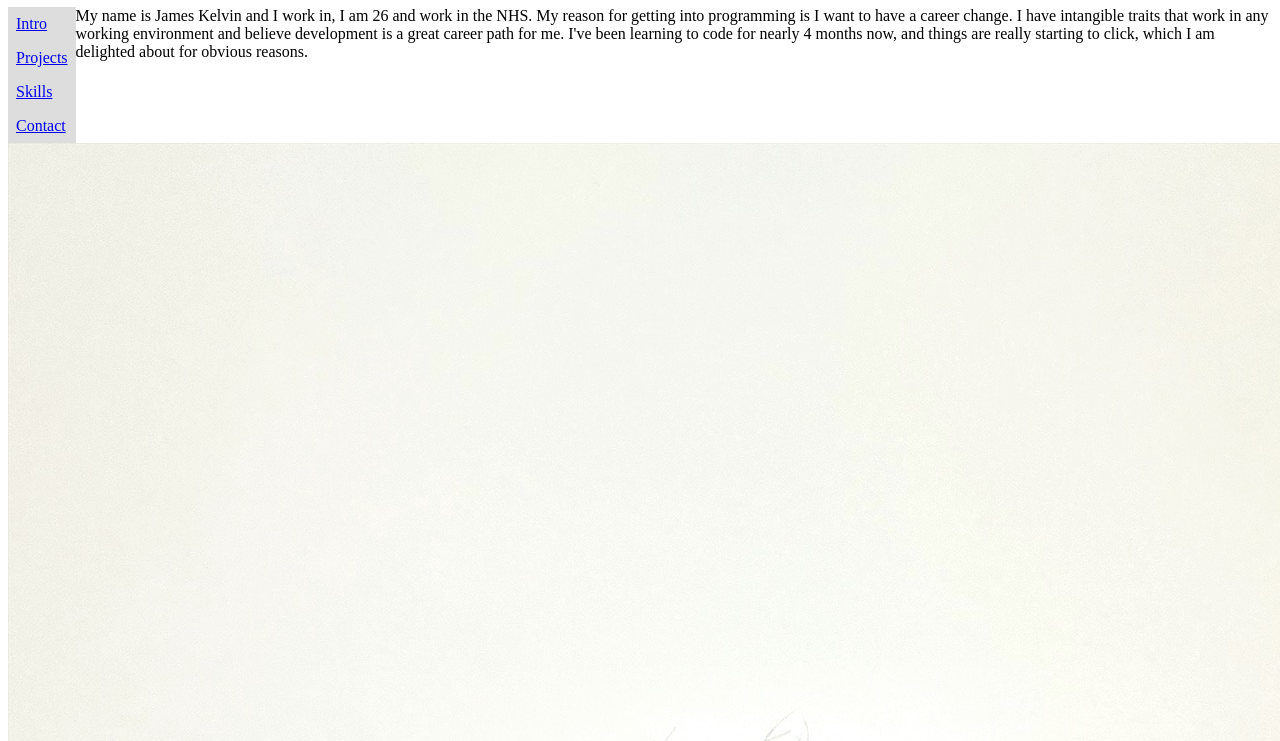
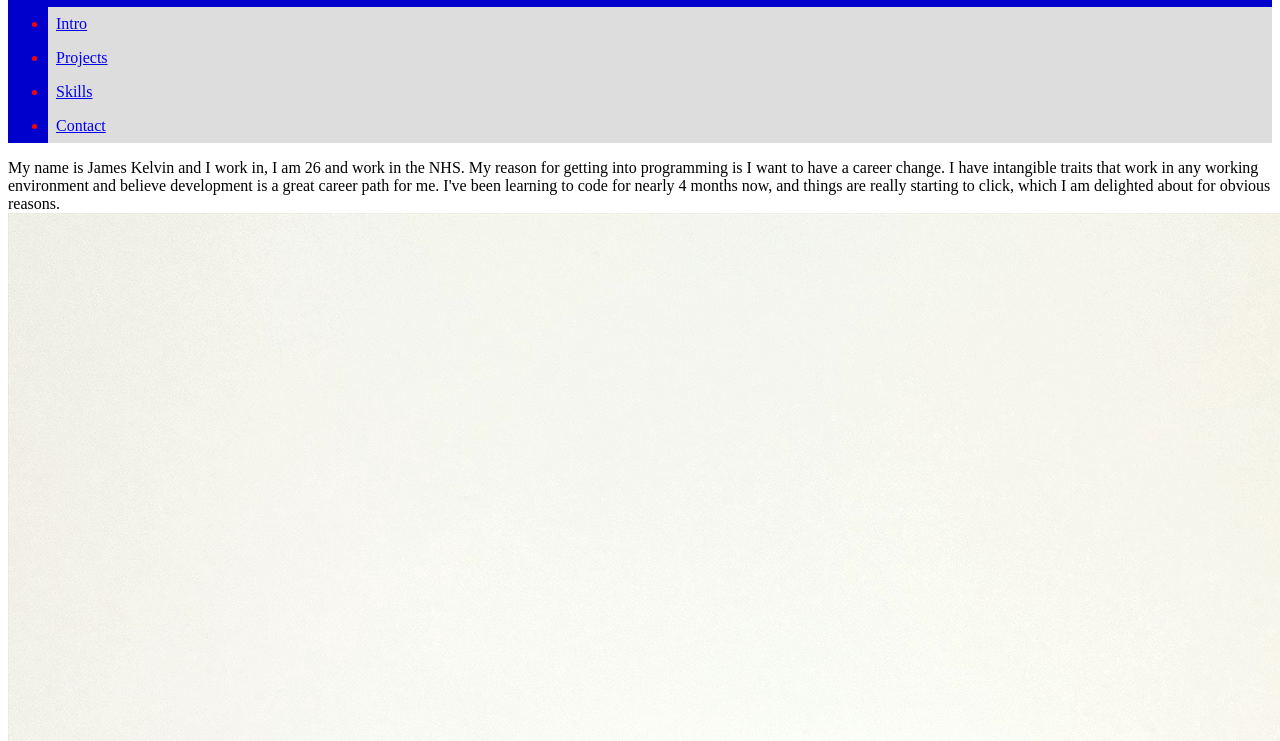
Before and after one commit to jkelvin19/Portfolio-Project, a plain HTML site: page index.html in a window 1280 px wide. Shown: the part 73-814 px from the top of the page. Drawn offline with Linux system fonts and the light colour scheme.

Commit message:
navbar stuff

```diff
--- a/index.html
+++ b/index.html
@@ -11,12 +11,12 @@
 
 <header>
     <h1>James Kelvin</h1>
-    <nav class="navbar">
-        <a href="#">Intro</a>
-        <a href="#">Projects</a>
-        <a href="#">Skills</a>
-        <a href="#">Contact</a>
-    </nav>
+    <ul class="navbar">
+        <li><a href="#">Intro</a></li>
+        <li><a href="#">Projects</a></li>
+        <li><a href="#">Skills</a></li>
+        <li><a href="#">Contact</a></li>
+    </ul>
 </header>
 
 <p class="about">
```
